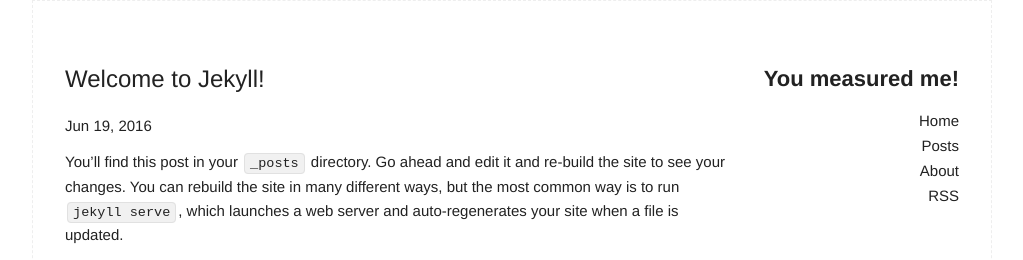
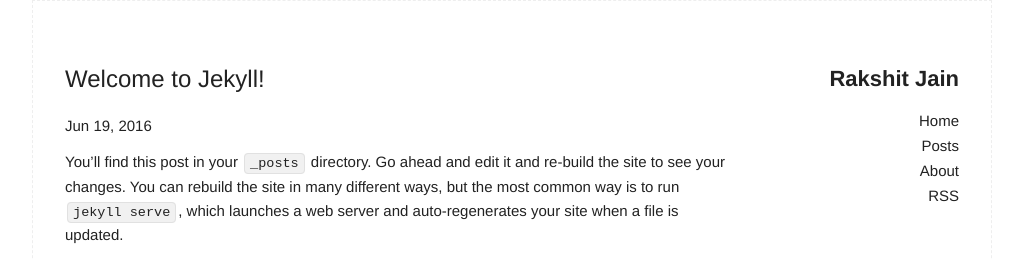
Before and after one commit to rj2808/rj2808.github.io, a Jekyll site: the page built from _posts/2011-06-19-welcome-to-jekyll.markdown, in a window 1280 px wide. Shown: the top 260 px of the page, without its empty margins (128-1151 px from the left). Built offline with Jekyll 4.4.1, drawn with Linux system fonts in a browser that asks for light colours.

Commit message:
Changing config

```diff
--- a/_config.yml
+++ b/_config.yml
@@ -6,10 +6,10 @@
 # 'jekyll serve'. If you change this file, please restart the server process.
 
 # Site settings
-title: You measured me!
+title: Rakshit Jain
 email: rakshit.jain@iitb.ac.in
 description: > # this means to ignore newlines until "baseurl:"
-  Wanna hear a joke -
+  Hi, I am Rakshit, Currently a fourth year undergraduate at IIT Bombay
 baseurl: "" # the subpath of your site, e.g. /blog
 url: "http://rj2808.github.io" # the base hostname & protocol for your site
 twitter_username: rj2808
```
